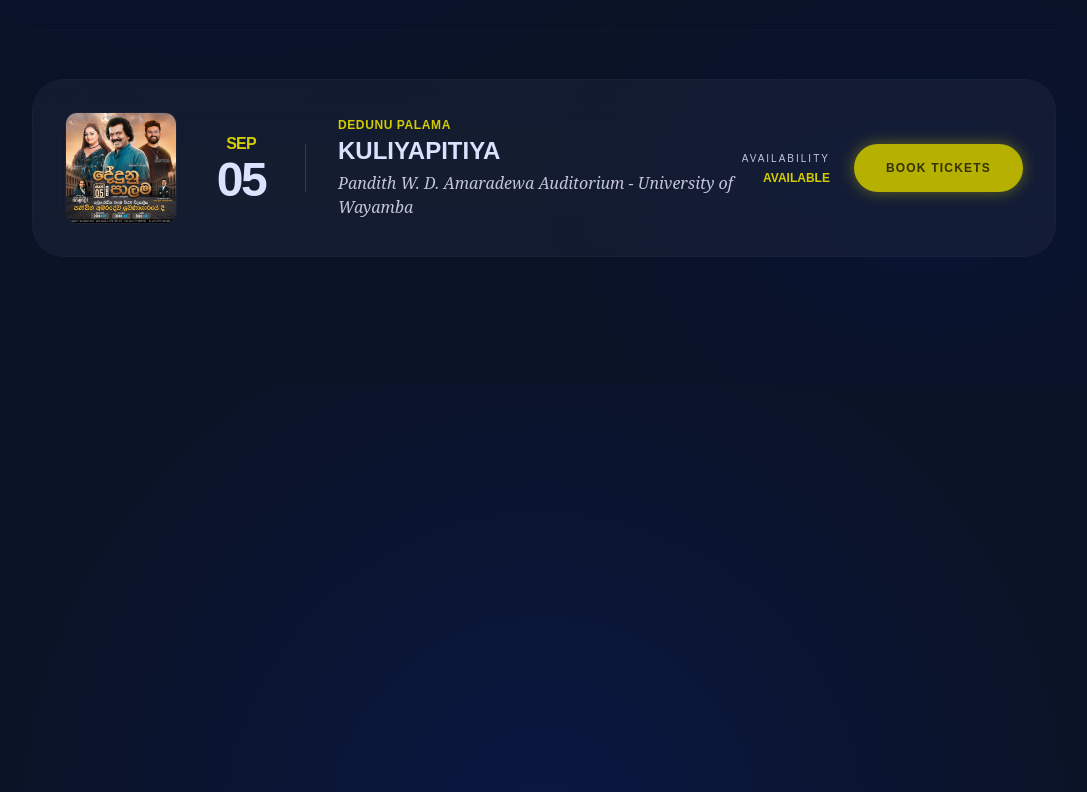
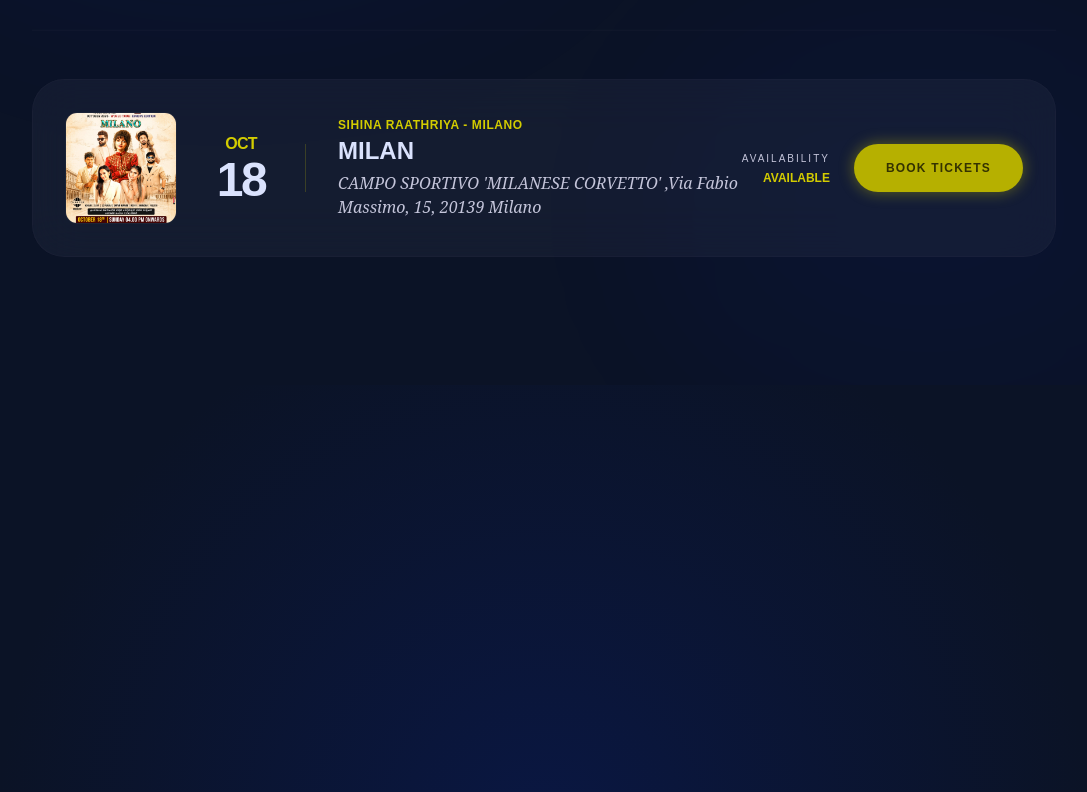
Before and after one commit to AviNadeemal/Music_Portfolio, a React (Create React App) app: page / in a window 1280 px wide. Shown: the part 3328-4120 px from the top of the page, without its empty margins (96-1183 px from the left). Built offline with nearby package versions, Linux system fonts and the light colour scheme; the HTML template or start-up script is replaced by a standard one.

Commit message:
Updated shows data

```diff
--- a/src/pages/Shows/Shows.jsx
+++ b/src/pages/Shows/Shows.jsx
@@ -3,14 +3,14 @@ import './Shows.css';
 
 const shows = [
   {
-    month: "SEP",
-    day: "05",
-    title: "DEDUNU PALAMA",
-    city: "KULIYAPITIYA",
-    venue: "Pandith W. D. Amaradewa Auditorium - University of Wayamba",
+    month: "OCT",
+    day: "18",
+    title: "SIHINA RAATHRIYA - MILANO",
+    city: "MILAN",
+    venue: "CAMPO SPORTIVO 'MILANESE CORVETTO' ,Via Fabio Massimo, 15, 20139 Milano",
     availability: "AVAILABLE",
     status: "book",
-    poster: "/images/IMG_5230.jpeg"
+    poster: "/images/Milan.jpeg"
   }
 ];
 
```
Also changed, not shown: public/images/Milan.jpeg (added).
